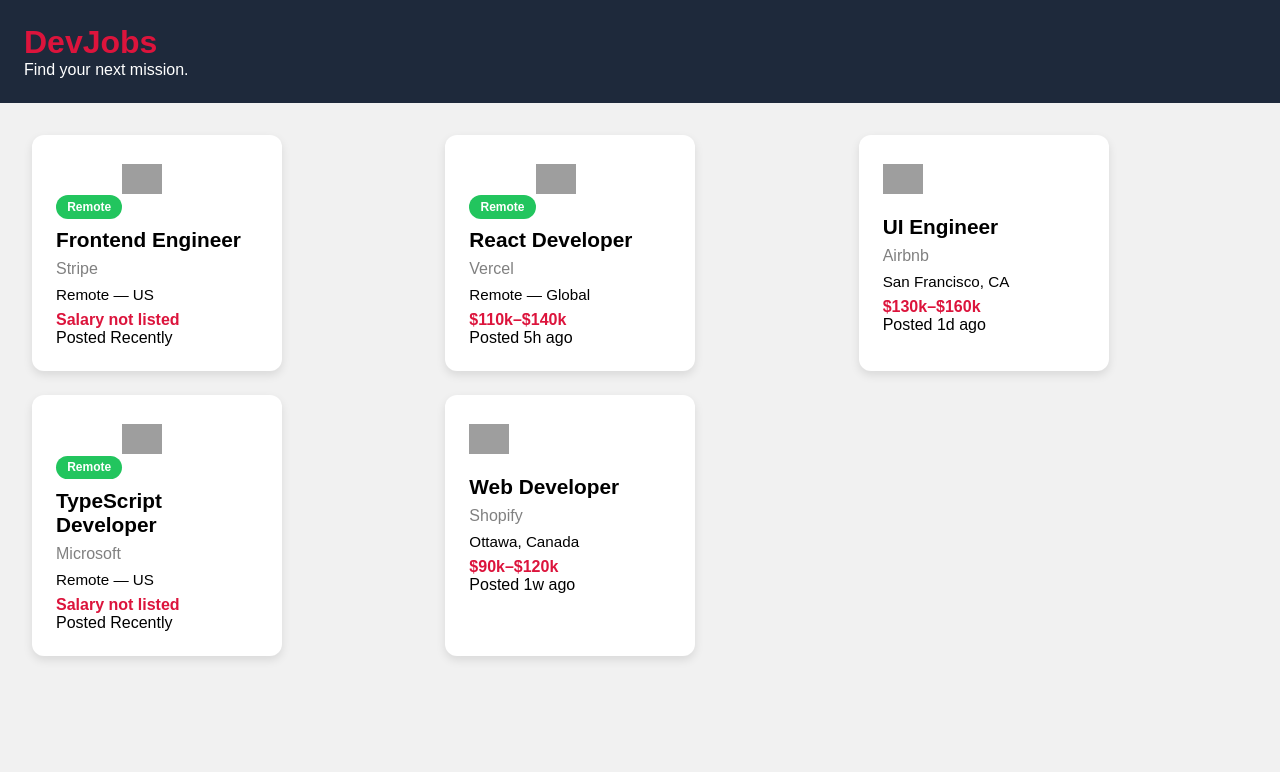
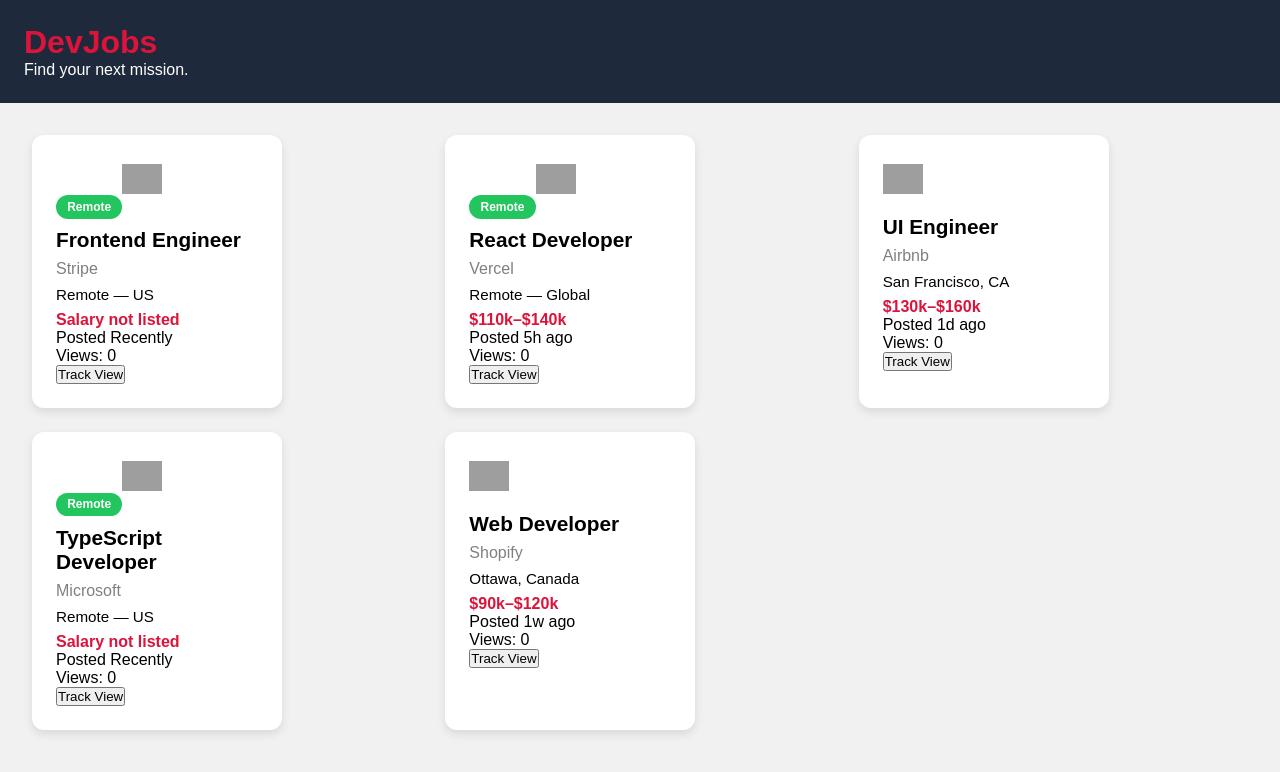
Before and after one commit to Fadboy31/devjobs, a React (Vite) app: page / in a window 1280 px wide. Shown: the top 772 px of the page. Built offline with nearby package versions, Linux system fonts and the light colour scheme; grey boxes are pictures that could not be loaded.

Commit message:
feat: demonstrate why regular variables fail in React

```diff
--- a/src/components/JobCard.tsx
+++ b/src/components/JobCard.tsx
@@ -10,6 +10,9 @@
   isRemote,
   postedAt = "Recently",
 }: Job) {
+
+  let viewCount = 0;
+
   return (
     <div className={styles.card}>
       {isRemote && (
@@ -43,6 +46,21 @@
       <p className={styles.postedAt}>
         Posted {postedAt}
       </p>
+
+      <p>Views: {viewCount}</p>
+
+      <button
+        onClick={() => {
+          viewCount++;
+          console.log(viewCount);
+        }}
+      >
+        Track View
+      </button>
+
+      {/* React does not re-render when a normal variable changes.
+          viewCount increases in JavaScript, but React is never notified
+          that the UI should update, so the screen keeps showing 0. */}
     </div>
   );
 }
```
